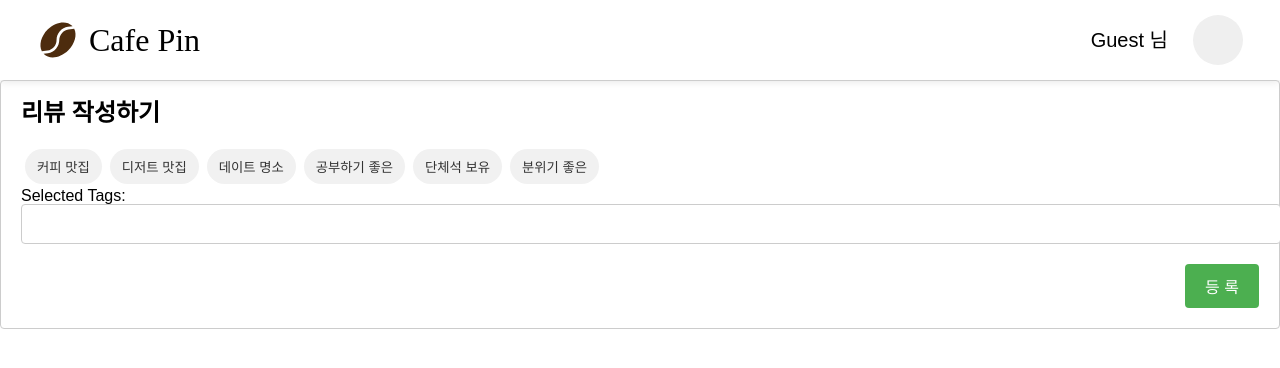
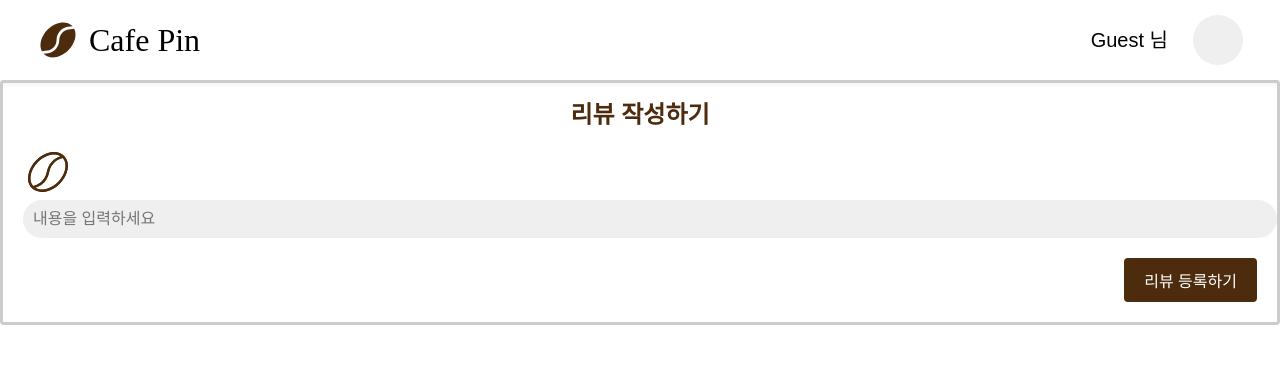
Before and after one commit to parkchowon/Cafe-Pin, a React (Vite) app: page /write in a window 1280 px wide. Shown: the top 368 px of the page. Built offline with nearby package versions, Linux system fonts and the light colour scheme.

Commit message:
add: CoffeeBeanLight폴더와 jsx파일 추가 별점에 쓰일 커피콩 아이콘임

```diff
--- /dev/null
+++ b/src/components/common/Icon/CoffeeBeanLight/CoffeeBeanLight.jsx
@@ -0,0 +1,23 @@
+function CoffeeBeanLight() {
+  return (
+    <svg width="50" height="50" viewBox="0 0 50 50" fill="none" xmlns="http://www.w3.org/2000/svg">
+      <g clipPath="url(#clip0_20_248)">
+        <path
+          d="M41.082 8.91797C37.8906 5.73242 33.2031 4.4668 27.8886 5.35547C22.7109 6.2168 17.5214 9.03125 13.2812 13.2813C9.04097 17.5313 6.22261 22.7148 5.35933 27.8926C4.46675 33.2031 5.73237 37.8906 8.91792 41.082C11.4394 43.6035 14.9003 44.9219 18.875 44.9219C19.9594 44.9187 21.0418 44.8266 22.1113 44.6465C27.289 43.7832 32.4785 40.9688 36.7246 36.7246C40.9707 32.4805 43.7832 27.2891 44.6464 22.1113C45.5332 16.7969 44.2675 12.1094 41.082 8.91797ZM14.9335 14.9336C19.8281 10.0391 25.871 7.42188 31.0898 7.42188C33.5468 7.42188 35.8203 8.00781 37.705 9.20313C35.2502 9.95278 32.9528 11.1442 30.9257 12.7188C27.25 15.6211 24.871 19.6758 23.8515 24.7715C21.875 34.6387 14.6835 37.8906 10.1562 38.9648C5.13667 33.2852 7.19331 22.6738 14.9335 14.9336ZM35.0664 35.0664C27.8671 42.2656 18.1835 44.5508 12.3046 40.8027C14.7595 40.0531 17.0569 38.8617 19.0839 37.2871C22.7597 34.3848 25.1386 30.3301 26.1582 25.2344C28.125 15.3613 35.3164 12.1094 39.8535 11.0352C44.8632 16.7168 42.8066 27.3262 35.0664 35.0664Z"
+          fill="#4D2C0E"
+        />
+        <path
+          d="M41.082 8.91797C37.8906 5.73242 33.2031 4.4668 27.8886 5.35547C22.7109 6.2168 17.5214 9.03125 13.2812 13.2813C9.04097 17.5313 6.22261 22.7148 5.35933 27.8926C4.46675 33.2031 5.73237 37.8906 8.91792 41.082C11.4394 43.6035 14.9003 44.9219 18.875 44.9219C19.9594 44.9187 21.0418 44.8266 22.1113 44.6465C27.289 43.7832 32.4785 40.9688 36.7246 36.7246C40.9707 32.4805 43.7832 27.2891 44.6464 22.1113C45.5332 16.7969 44.2675 12.1094 41.082 8.91797ZM14.9335 14.9336C19.8281 10.0391 25.871 7.42188 31.0898 7.42188C33.5468 7.42188 35.8203 8.00781 37.705 9.20313C35.2502 9.95278 32.9528 11.1442 30.9257 12.7188C27.25 15.6211 24.871 19.6758 23.8515 24.7715C21.875 34.6387 14.6835 37.8906 10.1562 38.9648C5.13667 33.2852 7.19331 22.6738 14.9335 14.9336ZM35.0664 35.0664C27.8671 42.2656 18.1835 44.5508 12.3046 40.8027C14.7595 40.0531 17.0569 38.8617 19.0839 37.2871C22.7597 34.3848 25.1386 30.3301 26.1582 25.2344C28.125 15.3613 35.3164 12.1094 39.8535 11.0352C44.8632 16.7168 42.8066 27.3262 35.0664 35.0664Z"
+          fill="#4D2C0E"
+        />
+      </g>
+      <defs>
+        <clipPath id="clip0_20_248">
+          <rect width="50" height="50" fill="white" />
+        </clipPath>
+      </defs>
+    </svg>
+  );
+}
+
+export default CoffeeBeanLight;
--- a/src/pages/WritePage/WritePage.jsx
+++ b/src/pages/WritePage/WritePage.jsx
@@ -1,20 +1,9 @@
 import { useState } from 'react';
 import { BoardSection, SectionTitle, ButtonContainer, CreateBtn, Input, Section } from './WritePage.style';
+import CoffeeBeanLight from '../../components/common/Icon/CoffeeBeanLight/CoffeeBeanLight';
 
 function WritePage() {
   const [content, setContent] = useState('');
-  const [selectedTags, setSelectedTags] = useState([]);
-
-  // 해시태그 선택 기능
-  const handleTagClick = (tag) => {
-    if (selectedTags.includes(tag)) {
-      setSelectedTags(selectedTags.filter((t) => t !== tag));
-    } else {
-      setSelectedTags([...selectedTags, tag]);
-    }
-  };
-
-  const tags = ['커피 맛집', '디저트 맛집', '데이트 명소', '공부하기 좋은', '단체석 보유', '분위기 좋은'];
 
   // 리뷰를 작성하고 등록 버튼을 실행
   const handleSubmit = (e) => {
@@ -28,36 +17,18 @@ function WritePage() {
   return (
     <BoardSection>
       <SectionTitle>리뷰 작성하기</SectionTitle>
-      <div>
-        {tags.map((tag) => (
-          <button
-            key={tag}
-            onClick={() => handleTagClick(tag)}
-            style={{
-              backgroundColor: selectedTags.includes(tag) ? '#007bff' : '#f1f1f1',
-              color: selectedTags.includes(tag) ? '#fff' : '#333',
-              border: 'none',
-              padding: '8px 12px',
-              margin: '4px',
-              borderRadius: '20px',
-              cursor: 'pointer'
-            }}
-          >
-            {tag}
-          </button>
-        ))}
-      </div>
-      <p>Selected Tags: {selectedTags.join(', ')}</p>
+      <CoffeeBeanLight />
       <Section>
         <Input
           type="text"
           value={content}
+          placeholder="내용을 입력하세요"
           onChange={(e) => {
             setContent(e.target.value);
           }}
         />
         <ButtonContainer>
-          <CreateBtn onClick={handleSubmit}>등 록</CreateBtn>
+          <CreateBtn onClick={handleSubmit}>리뷰 등록하기</CreateBtn>
         </ButtonContainer>
       </Section>
     </BoardSection>
--- a/src/pages/WritePage/WritePage.style.js
+++ b/src/pages/WritePage/WritePage.style.js
@@ -2,7 +2,7 @@ import styled from 'styled-components';
 
 export const BoardSection = styled.div`
   padding: 20px;
-  border: 1px solid #ccc;
+  border: 3px solid #ccc;
   border-radius: 4px;
   transition: all 0.3s ease;
 
@@ -11,7 +11,9 @@ export const BoardSection = styled.div`
 export const SectionTitle = styled.h1`
   font-size: 24px;
   font-weight: bold;
+  color: #4D2C0E;
   margin-bottom: 20px;
+  text-align: center;
 `;
 
 export const TitleDiv = styled.div`
@@ -43,13 +45,10 @@ export const Input = styled.input`
   width: 100%;
   padding: 10px;
   font-size: 16px;
-  border: 1px solid #ccc;
-  border-radius: 4px;
+  border: none;
+  border-radius: 20px;
   outline: none;
-
-  &:focus {
-    border-color: #4CAF50;
-  }
+  background-color: #EFEFEF;
 `;
 
 export const ButtonContainer = styled.div`
@@ -58,7 +57,7 @@ export const ButtonContainer = styled.div`
 `;
 
 export const CreateBtn = styled.button`
-  background-color: #4CAF50;
+background-color: #4D2C0E;
   color: #fff;
   border: none;
   border-radius: 4px;
```
